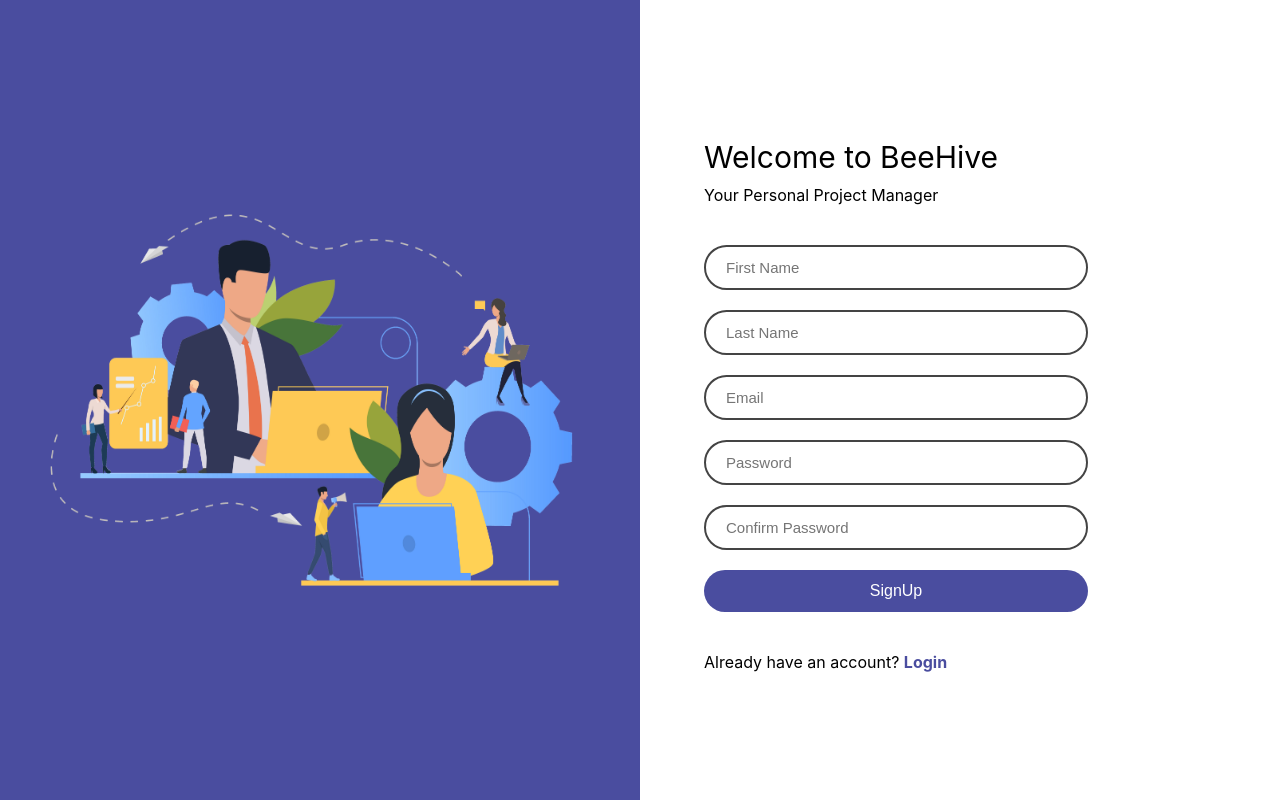
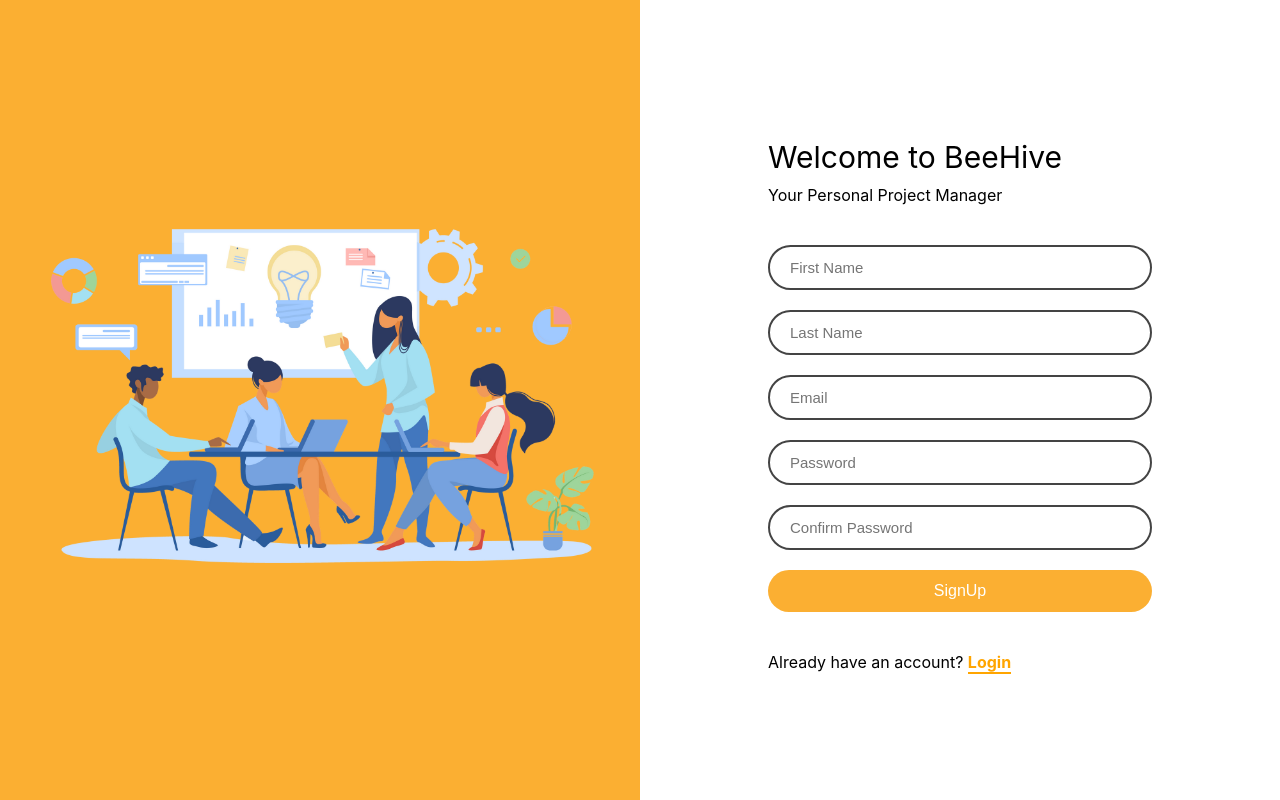
Before and after one commit to purnendukar/BeeHive-frontend, a Next.js app in the folder beehive/: page /signup in a window 1280 px wide. Built offline with nearby package versions, Linux system fonts and the light colour scheme.

Commit message:
chore: theme design

```diff
--- a/beehive/components/login_signup.js
+++ b/beehive/components/login_signup.js
@@ -17,10 +17,10 @@ export default function LoginSignup({ children }) {
     <div className={styles.container}>
       <div className={styles.container_box}>
         <Image
-          src="/assets/images/communication.png"
+          src="/assets/images/project_management_hd.png"
           alt="Login SignUp"
           width={1200}
-          height={1000}
+          height={750}
           priority
         />
       </div>
--- a/beehive/components/sidebar.js
+++ b/beehive/components/sidebar.js
@@ -136,6 +136,7 @@ export default function Sidebar() {
         </div>
         <div className={styles.menu__item}>Sprint</div>
         <div className={styles.menu__item}>Task</div>
+        <div className={styles.menu__item}>Status</div>
         <div className={styles.menu__item}>Members</div>
       </div>
     </div>
--- a/beehive/styles/LoginSignup.module.css
+++ b/beehive/styles/LoginSignup.module.css
@@ -29,16 +29,16 @@
   background-color: white;
 }
 
-.login_signup_form_section,
-.login_signup_form {
-  width: 100%;
+.login_signup_form_section {
+  width: 60%;
+  margin: auto;
 }
 
 .welcome,
 .login_signup_form input,
 .login_signup_form button,
 .errorMessage {
-  margin: 10px 10%;
+  margin: 10px 0;
 }
 
 .welcome {
@@ -46,7 +46,7 @@
 }
 
 .info {
-  margin: 0px 10%;
+  margin: 0px;
 }
 
 .login_signup_form {
@@ -55,8 +55,9 @@
 }
 
 .login_signup_form input,
-.login_signup_form button {
-  width: 60%;
+.login_signup_form button,
+.login_signup_form {
+  width: 100%;
 }
 
 .login_signup_form input {
@@ -82,7 +83,9 @@
 
 .redirect_link {
   color: var(--primary-color);
+  color: orange;
   font-weight: bold;
+  box-shadow: 0 2px;
 }
 
 .errorMessage {
--- a/beehive/styles/globals.css
+++ b/beehive/styles/globals.css
@@ -16,10 +16,14 @@ a {
 }
 
 :root {
-  --primary-color: #4a4d9f;
+  --primary-color-violet: #4a4d9f;
+  --secondary-color-violet: #d3d3e2;
+  /* --primary-color-orange: #b0882e; */
   --primary-color-yellow: #fbaf32;
-  /* --seconday-color-yellow: #fdde95; */
-  --seconday-color-yellow: #fdd67c;
-  /* --primary-background-color: #d7d7d7; */
+  --seconday-color-yellow: #ffdc8d;
   --primary-background-color: #eaeaea;
+  --primary-color-blue: #315b9a;
+  --secondary-color-blue: #c9d5e6;
+  --primary-color: var(--primary-color-yellow);
+  --secondary-color: var(--seconday-color-yellow);
 }
```
Also changed, not shown: beehive/styles/Board.module.css (+6 -5 lines), beehive/styles/Sidebar.module.css (+7 -4 lines), beehive/public/assets/images/project_management_hd.png (added), 1 other file (tests, documents, lock files or other folders).
